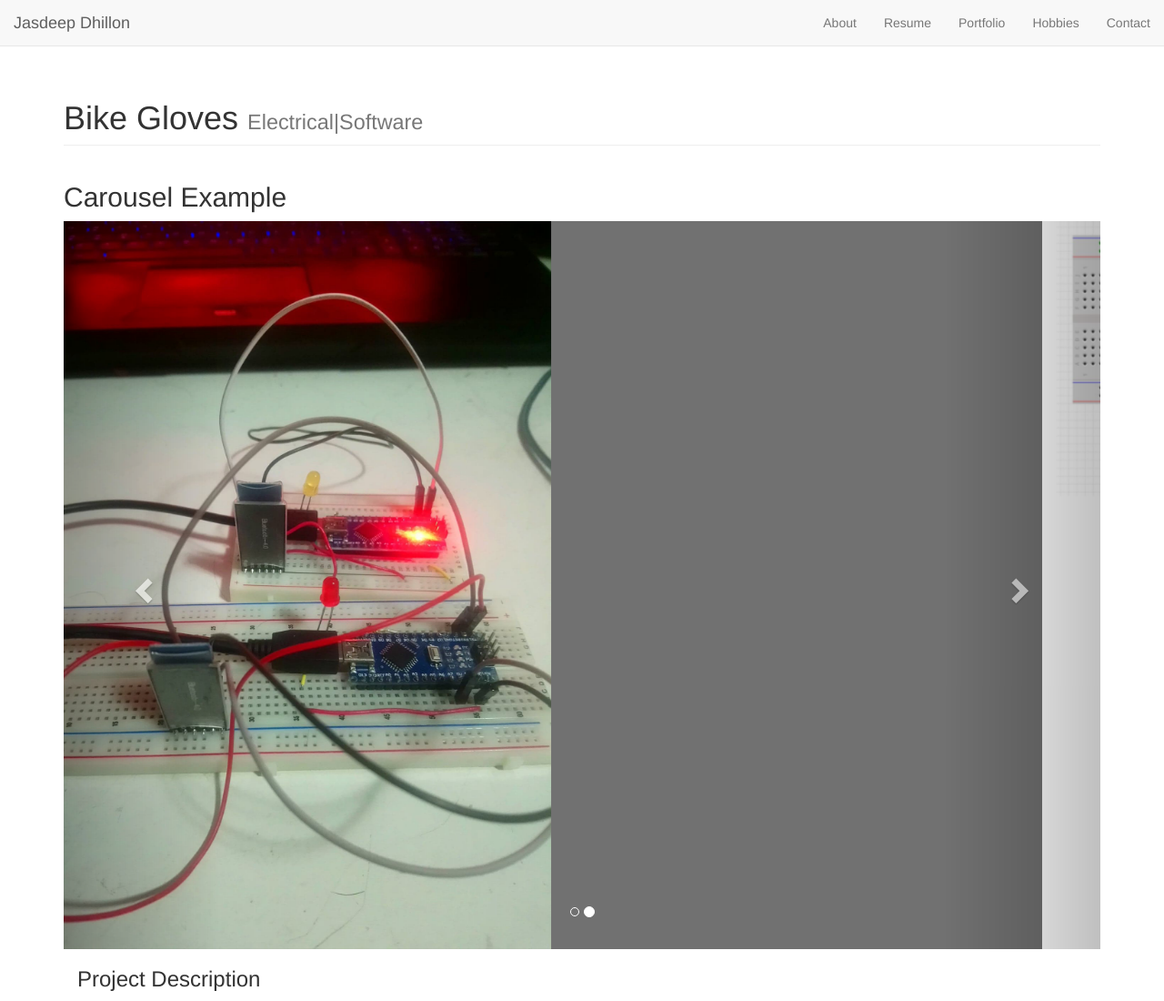
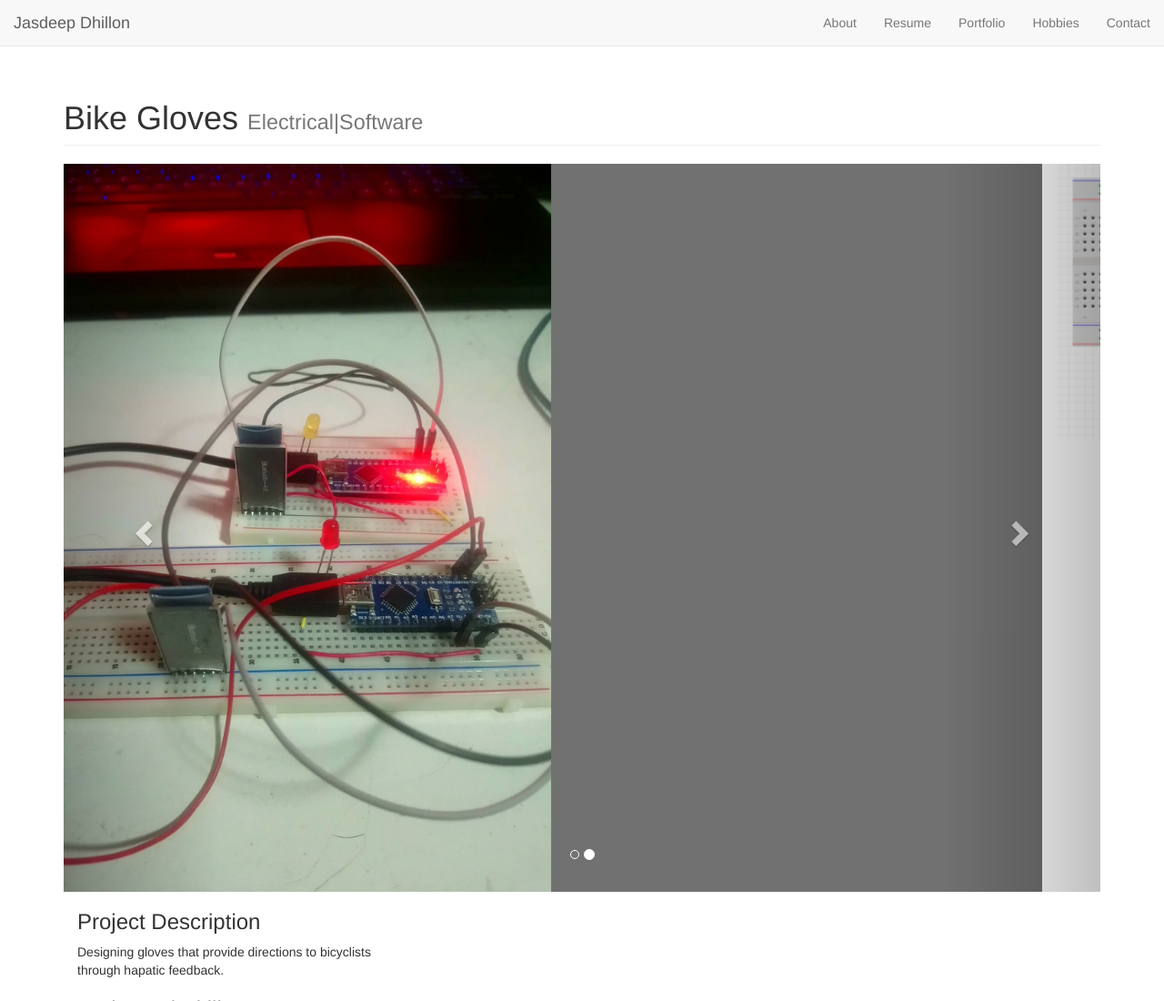
Before and after one commit to jasdeepsd/jasdeepd.github.io, a website: page bike.html in a window 1280 px wide. Shown: the top 1100 px of the page at 91% size. Drawn offline with nearby package versions, Linux system fonts and the light colour scheme; files that its build step writes are made by us from their sources.

Commit message:
Update bike.html

```diff
--- a/bike.html
+++ b/bike.html
@@ -179,8 +179,7 @@
 
 
 
-<div class="container">
-  <h2>Carousel Example</h2>
+<div class="container" width = "600" height ="400">
   <div id="myCarousel" class="carousel slide" data-ride="carousel">
     <!-- Indicators -->
     <ol class="carousel-indicators">
```
